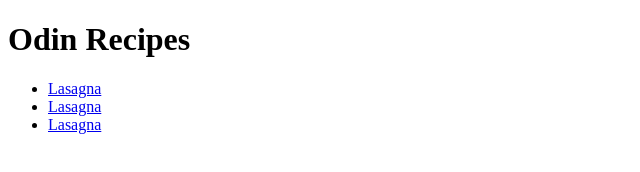
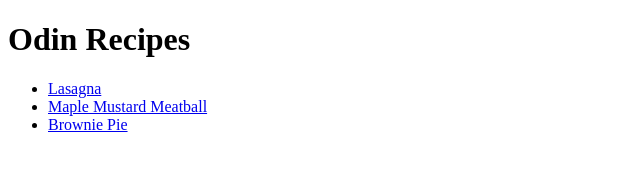
Before and after one commit to izenik-ez/odin-recipes, a plain HTML site: page index.html in a window 1280 px wide. Shown: the whole page, without its empty margins (0-640 px from the left). Drawn offline with Linux system fonts and the light colour scheme.

Commit message:
Edite recipes links text in index.html

```diff
--- a/index.html
+++ b/index.html
@@ -8,8 +8,8 @@
         <h1>Odin Recipes</h1>
         <ul>
             <li><a href="recipes/lasagna.html">Lasagna</a></li>
-            <li><a href="recipes/maple-mustard-meatball.html">Lasagna</a></li>
-            <li><a href="recipes/brownie-pie.html">Lasagna</a></li>
+            <li><a href="recipes/maple-mustard-meatball.html">Maple Mustard Meatball</a></li>
+            <li><a href="recipes/brownie-pie.html">Brownie Pie</a></li>
         </ul>
     </body>
 </html>
```
